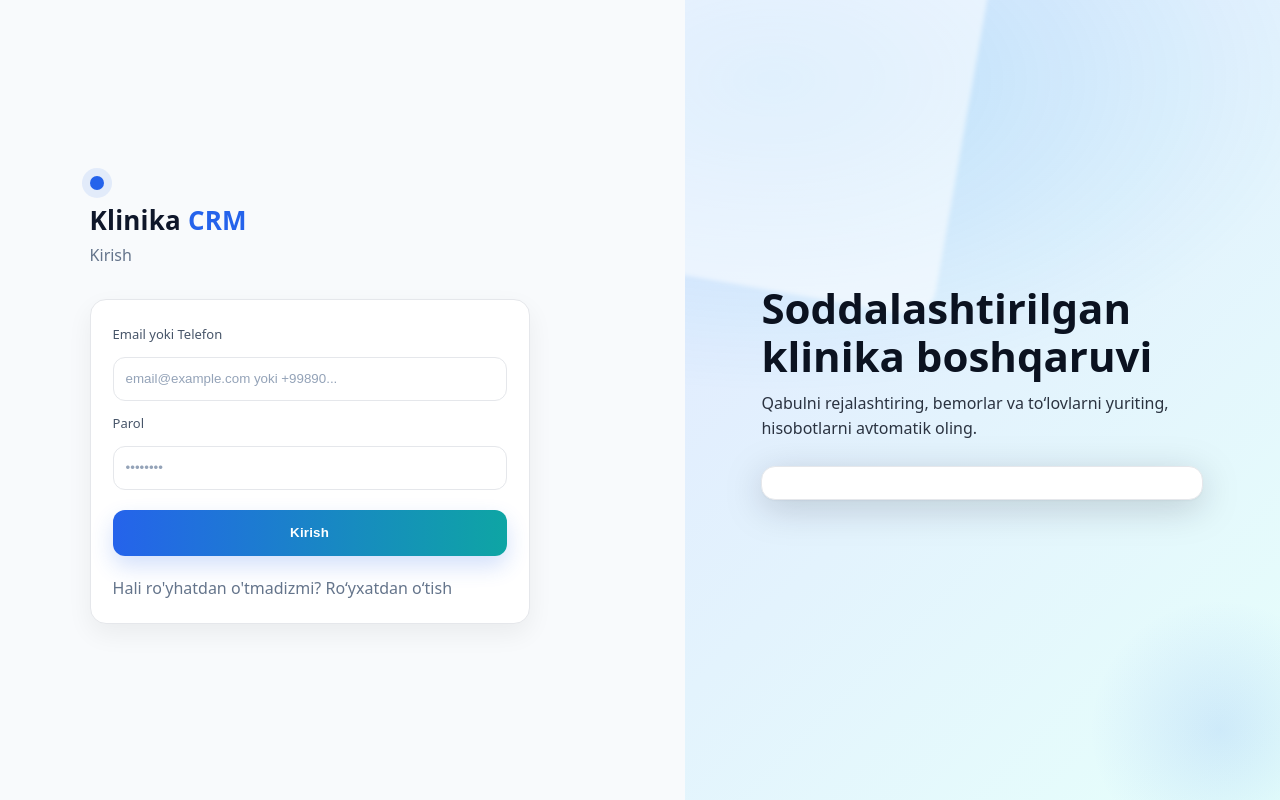
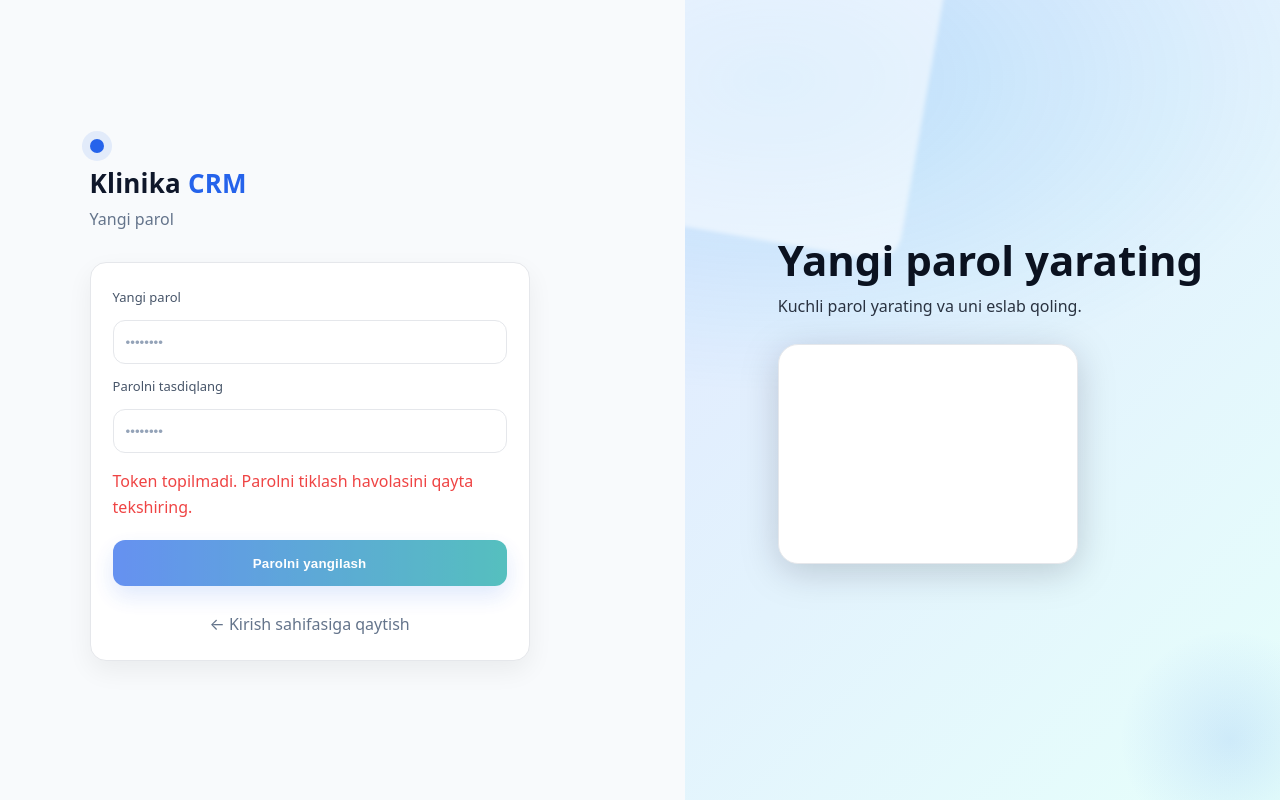
Before and after one commit to Javokhirrrr/klinika-crm, a React (Vite) app in the folder klinika-crm-frontend/: page /reset-password in a window 1280 px wide. Before the commit this address led to /login. Built offline with nearby package versions, Linux system fonts and the light colour scheme; no server answers.

Commit message:
feat: add password reset functionality (forgot password and reset password pages)

```diff
--- a/klinika-crm-frontend/src/App.jsx
+++ b/klinika-crm-frontend/src/App.jsx
@@ -10,6 +10,8 @@ import { ToastProvider } from "./components/Toast";
 // Pages
 import Login from "./pages/Login.jsx";
 import Register from "./pages/Register.jsx";
+import ForgotPassword from "./pages/ForgotPassword.jsx";
+import ResetPassword from "./pages/ResetPassword.jsx";
 import Dashboard from "./pages/Dashboard.jsx";
 import ReceptionDashboard from "./pages/ReceptionDashboard.jsx";
 import DirectorDashboard from "./pages/DirectorDashboard.jsx";
@@ -76,6 +78,8 @@ export default function App() {
               {/* --- Public routes --- */}
               <Route path="/login" element={<Login />} />
               <Route path="/register" element={<Register />} />
+              <Route path="/forgot-password" element={<ForgotPassword />} />
+              <Route path="/reset-password" element={<ResetPassword />} />
 
               {/* Telegram WebApp — PUBLIC, NO LAYOUT, NO AUTH */}
               <Route path="/twa" element={<Twa />} />
--- /dev/null
+++ b/klinika-crm-frontend/src/pages/ForgotPassword.jsx
@@ -0,0 +1,94 @@
+import { useState } from "react";
+import { Link } from "react-router-dom";
+
+const RAW_API_URL = (import.meta.env.VITE_API_URL || "").trim().replace(/\/+$/, "");
+const API_BASE = RAW_API_URL ? `${RAW_API_URL}/api` : "http://localhost:5000/api";
+
+export default function ForgotPassword() {
+    const [email, setEmail] = useState("");
+    const [busy, setBusy] = useState(false);
+    const [success, setSuccess] = useState(false);
+    const [err, setErr] = useState("");
+
+    async function submit(e) {
+        e.preventDefault();
+        setErr("");
+        setSuccess(false);
+        setBusy(true);
+        try {
+            const res = await fetch(`${API_BASE}/auth/forgot-password`, {
+                method: "POST",
+                headers: { "Content-Type": "application/json" },
+                body: JSON.stringify({ email: email.trim() }),
+            });
+            const data = await res.json().catch(() => ({}));
+            if (!res.ok) {
+                throw new Error(data?.message || "Xatolik yuz berdi");
+            }
+            setSuccess(true);
+        } catch (ex) {
+            setErr(ex?.message || "Xatolik");
+        } finally {
+            setBusy(false);
+        }
+    }
+
+    return (
+        <div className="auth-shell">
+            <section className="auth-side">
+                <div className="brandX">
+                    <div className="logoDot" />
+                    <div className="brand-title">Klinika <span className="brandAccent">CRM</span></div>
+                    <div className="brand-sub">Parolni tiklash</div>
+                </div>
+
+                <form className="glass-card" onSubmit={submit}>
+                    {!success ? (
+                        <>
+                            <p className="mutedX" style={{ marginBottom: 16 }}>
+                                Email manzilingizni kiriting. Sizga parolni tiklash havolasi yuboriladi.
+                            </p>
+
+                            <label className="label">Email</label>
+                            <input
+                                className="inputX"
+                                type="email"
+                                value={email}
+                                onChange={(e) => setEmail(e.target.value)}
+                                placeholder="email@example.com"
+                                required
+                            />
+
+                            {err && <div className="errorX">{err}</div>}
+
+                            <button className="btnX primary" type="submit" disabled={busy} style={{ marginTop: 10 }}>
+                                {busy ? "Yuborilmoqda…" : "Yuborish"}
+                            </button>
+                        </>
+                    ) : (
+                        <div className="successX" style={{ textAlign: "center" }}>
+                            <p style={{ marginBottom: 16 }}>
+                                ✅ Agar bu email ro'yxatdan o'tgan bo'lsa, parolni tiklash havolasi yuboriladi.
+                            </p>
+                            <p className="mutedX">
+                                Email'ingizni tekshiring va havolani bosing.
+                            </p>
+                        </div>
+                    )}
+
+                    <div className="mutedX" style={{ marginTop: 16, textAlign: "center" }}>
+                        <Link to="/login">← Kirish sahifasiga qaytish</Link>
+                    </div>
+                </form>
+            </section>
+
+            <aside className="hero-panel">
+                <div className="hero-inner">
+                    <h1 className="hero-title">Parolni unutdingizmi?</h1>
+                    <p className="hero-text">Tashvishlanmang! Email manzilingizni kiriting va parolni tiklash havolasini oling.</p>
+                    <div className="hero-figure"><div className="card" /></div>
+                </div>
+            </aside>
+        </div>
+    );
+}
--- /dev/null
+++ b/klinika-crm-frontend/src/pages/ResetPassword.jsx
@@ -0,0 +1,130 @@
+import { useState, useEffect } from "react";
+import { useNavigate, useSearchParams, Link } from "react-router-dom";
+
+const RAW_API_URL = (import.meta.env.VITE_API_URL || "").trim().replace(/\/+$/, "");
+const API_BASE = RAW_API_URL ? `${RAW_API_URL}/api` : "http://localhost:5000/api";
+
+export default function ResetPassword() {
+    const [searchParams] = useSearchParams();
+    const nav = useNavigate();
+    const token = searchParams.get("token");
+
+    const [newPassword, setNewPassword] = useState("");
+    const [confirmPassword, setConfirmPassword] = useState("");
+    const [busy, setBusy] = useState(false);
+    const [success, setSuccess] = useState(false);
+    const [err, setErr] = useState("");
+
+    useEffect(() => {
+        if (!token) {
+            setErr("Token topilmadi. Parolni tiklash havolasini qayta tekshiring.");
+        }
+    }, [token]);
+
+    async function submit(e) {
+        e.preventDefault();
+        setErr("");
+        setSuccess(false);
+
+        if (newPassword !== confirmPassword) {
+            setErr("Parollar mos kelmadi");
+            return;
+        }
+
+        if (newPassword.length < 6) {
+            setErr("Parol kamida 6 ta belgidan iborat bo'lishi kerak");
+            return;
+        }
+
+        setBusy(true);
+        try {
+            const res = await fetch(`${API_BASE}/auth/reset-password`, {
+                method: "POST",
+                headers: { "Content-Type": "application/json" },
+                body: JSON.stringify({ token, newPassword }),
+            });
+            const data = await res.json().catch(() => ({}));
+            if (!res.ok) {
+                throw new Error(data?.message || "Parolni tiklash amalga oshmadi");
+            }
+            setSuccess(true);
+            setTimeout(() => nav("/login"), 2000);
+        } catch (ex) {
+            setErr(ex?.message || "Xatolik");
+        } finally {
+            setBusy(false);
+        }
+    }
+
+    return (
+        <div className="auth-shell">
+            <section className="auth-side">
+                <div className="brandX">
+                    <div className="logoDot" />
+                    <div className="brand-title">Klinika <span className="brandAccent">CRM</span></div>
+                    <div className="brand-sub">Yangi parol</div>
+                </div>
+
+                <form className="glass-card" onSubmit={submit}>
+                    {!success ? (
+                        <>
+                            <label className="label">Yangi parol</label>
+                            <input
+                                className="inputX"
+                                type="password"
+                                value={newPassword}
+                                onChange={(e) => setNewPassword(e.target.value)}
+                                placeholder="••••••••"
+                                required
+                                disabled={!token}
+                            />
+
+                            <label className="label">Parolni tasdiqlang</label>
+                            <input
+                                className="inputX"
+                                type="password"
+                                value={confirmPassword}
+                                onChange={(e) => setConfirmPassword(e.target.value)}
+                                placeholder="••••••••"
+                                required
+                                disabled={!token}
+                            />
+
+                            {err && <div className="errorX">{err}</div>}
+
+                            <button
+                                className="btnX primary"
+                                type="submit"
+                                disabled={busy || !token}
+                                style={{ marginTop: 10 }}
+                            >
+                                {busy ? "Saqlanmoqda…" : "Parolni yangilash"}
+                            </button>
+                        </>
+                    ) : (
+                        <div className="successX" style={{ textAlign: "center" }}>
+                            <p style={{ marginBottom: 16 }}>
+                                ✅ Parol muvaffaqiyatli yangilandi!
+                            </p>
+                            <p className="mutedX">
+                                Kirish sahifasiga yo'naltirilmoqda...
+                            </p>
+                        </div>
+                    )}
+
+                    <div className="mutedX" style={{ marginTop: 16, textAlign: "center" }}>
+                        <Link to="/login">← Kirish sahifasiga qaytish</Link>
+                    </div>
+                </form>
+            </section>
+
+            <aside className="hero-panel variant">
+                <div className="hero-inner">
+                    <h1 className="hero-title">Yangi parol yarating</h1>
+                    <p className="hero-text">Kuchli parol yarating va uni eslab qoling.</p>
+                    <div className="hero-figure tall" />
+                </div>
+            </aside>
+        </div>
+    );
+}
```
